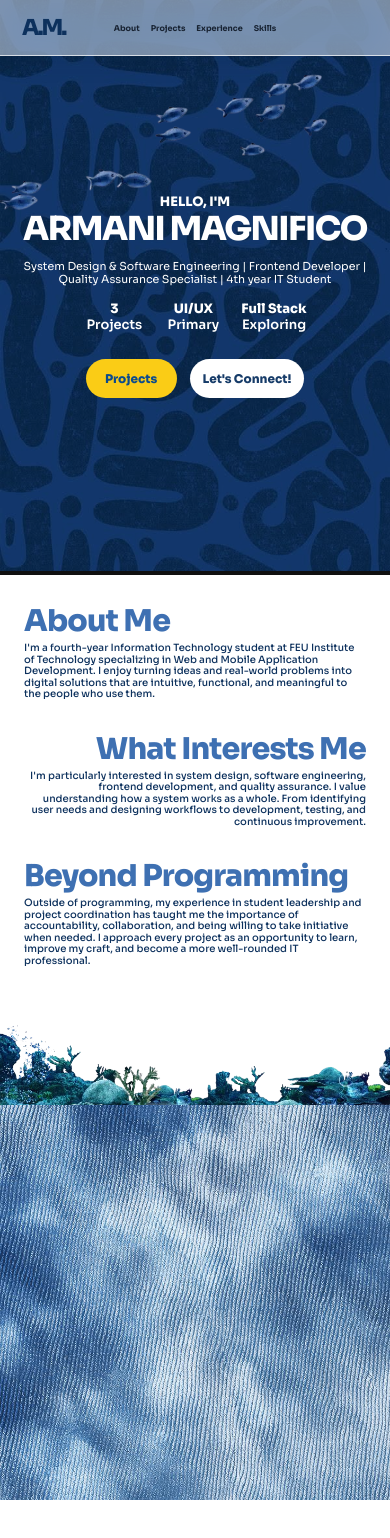
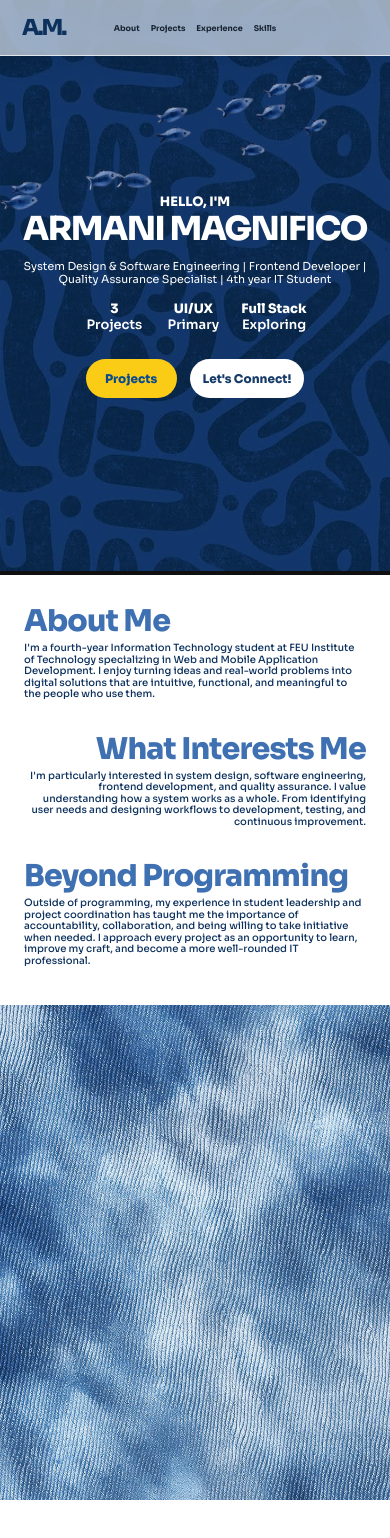
Before and after one commit to armani19/myreactapp, a React (Create React App) app: page / in a window 390 px wide. Shown: the top 1538 px of the page. Built offline with nearby package versions, Linux system fonts and the light colour scheme.

Commit message:
Remove reef strip and strengthen glass header
Remove the reef image from the About-to-water transition and increase frosted header opacity for better readability.

```diff
--- a/src/App.css
+++ b/src/App.css
@@ -5,9 +5,9 @@
 html { scroll-behavior: smooth; }
 body { background: #fff; color: var(--ink); }
 .site-shell { min-width: 320px; }
-.site-header { height: 76px; padding: 0 clamp(28px, 6vw, 92px); display: flex; align-items: center; justify-content: space-between; background: rgba(247,248,249,.48); border-bottom: 1px solid rgba(255,255,255,.55); box-shadow: 0 5px 24px rgba(7,28,57,.14); position: fixed; inset: 0 0 auto; z-index: 5; transition: background-color .25s ease, box-shadow .25s ease, border-color .25s ease; }
+.site-header { height: 76px; padding: 0 clamp(28px, 6vw, 92px); display: flex; align-items: center; justify-content: space-between; background: rgba(247,248,249,.62); border-bottom: 1px solid rgba(255,255,255,.55); box-shadow: 0 5px 24px rgba(7,28,57,.14); position: fixed; inset: 0 0 auto; z-index: 5; transition: background-color .25s ease, box-shadow .25s ease, border-color .25s ease; }
 @supports ((backdrop-filter: blur(1px)) or (-webkit-backdrop-filter: blur(1px))) {
-  .site-header { background: rgba(247,248,249,.48); -webkit-backdrop-filter: blur(18px) saturate(150%); backdrop-filter: blur(18px) saturate(150%); border-bottom-color: rgba(255,255,255,.7); }
+  .site-header { background: rgba(247,248,249,.62); -webkit-backdrop-filter: blur(18px) saturate(150%); backdrop-filter: blur(18px) saturate(150%); border-bottom-color: rgba(255,255,255,.7); }
 }
 
 @supports not ((backdrop-filter: blur(1px)) or (-webkit-backdrop-filter: blur(1px))) {
@@ -45,7 +45,7 @@ main { padding-top: 0; }
 .beyond-copy { max-width: 1280px; margin-top: 68px; }
 .ocean { height: 920px; position: relative; overflow: hidden; }
 .reef { position: absolute; z-index: 2; bottom: calc(100% - 269px); left: 0; width: 100%; height: 270px; object-fit: cover; object-position: center bottom; }
-.water-texture { position: absolute; inset: 250px 0 0; background: url('./assets/water-texture.jpg') center / cover; }
+.water-texture { position: absolute; inset: 0; background: url('./assets/water-texture.jpg') center / cover; }
 .empty-lower { height: 2700px; background: #fff; }
 @media (max-width:800px) {
   :root { --header-height: 56px; }
@@ -55,6 +55,6 @@ main { padding-top: 0; }
   .hero-stats { gap: 30px; margin: 0 0 26px; } .hero-stats div { min-width: 62px; } .hero-stats strong, .hero-stats span { font-size: 13px; }
   .hero-actions { gap: 13px; } .button { min-width: 91px; height: 39px; padding: 0 13px; font-size: 12px; }
   .intro { min-height: 430px; padding: 31px 24px 0; } .copy-block h2 { font-size: 30px; letter-spacing: -.8px; } .copy-block p { font-size: 10px; line-height: 1.15; }
-  .interests-copy { margin-top: 34px; } .beyond-copy { margin-top: 34px; } .ocean { height: 495px; } .reef { height: 100px; bottom: calc(100% - 100px); } .water-texture { inset: 96px 0 0; } .empty-lower { height: 1200px; }
+  .interests-copy { margin-top: 34px; } .beyond-copy { margin-top: 34px; } .ocean { height: 495px; } .reef { height: 100px; bottom: calc(100% - 100px); } .water-texture { inset: 0; } .empty-lower { height: 1200px; }
 }
 @media (max-width:450px) { .site-header nav { gap: 11px; } .site-header nav a { font-size: 8px; } .hero-content { width: 92%; } .hero-stats { gap: 17px; } }
--- a/src/App.js
+++ b/src/App.js
@@ -1,7 +1,6 @@
 import { useEffect, useRef } from 'react';
 import './App.css';
 import fishGroup from './assets/fish-group.png';
-import reefImage from './assets/reef.png';
 
 const navItems = [
   ['About', '#about'],
@@ -79,7 +78,6 @@ function App() {
         </section>
 
         <section className="ocean" id="projects" aria-label="Portfolio projects">
-          <img className="reef" src={reefImage} alt="Underwater reef" />
           <div className="water-texture" />
         </section>
         <section className="empty-lower" id="skills" aria-label="Skills" />
```
